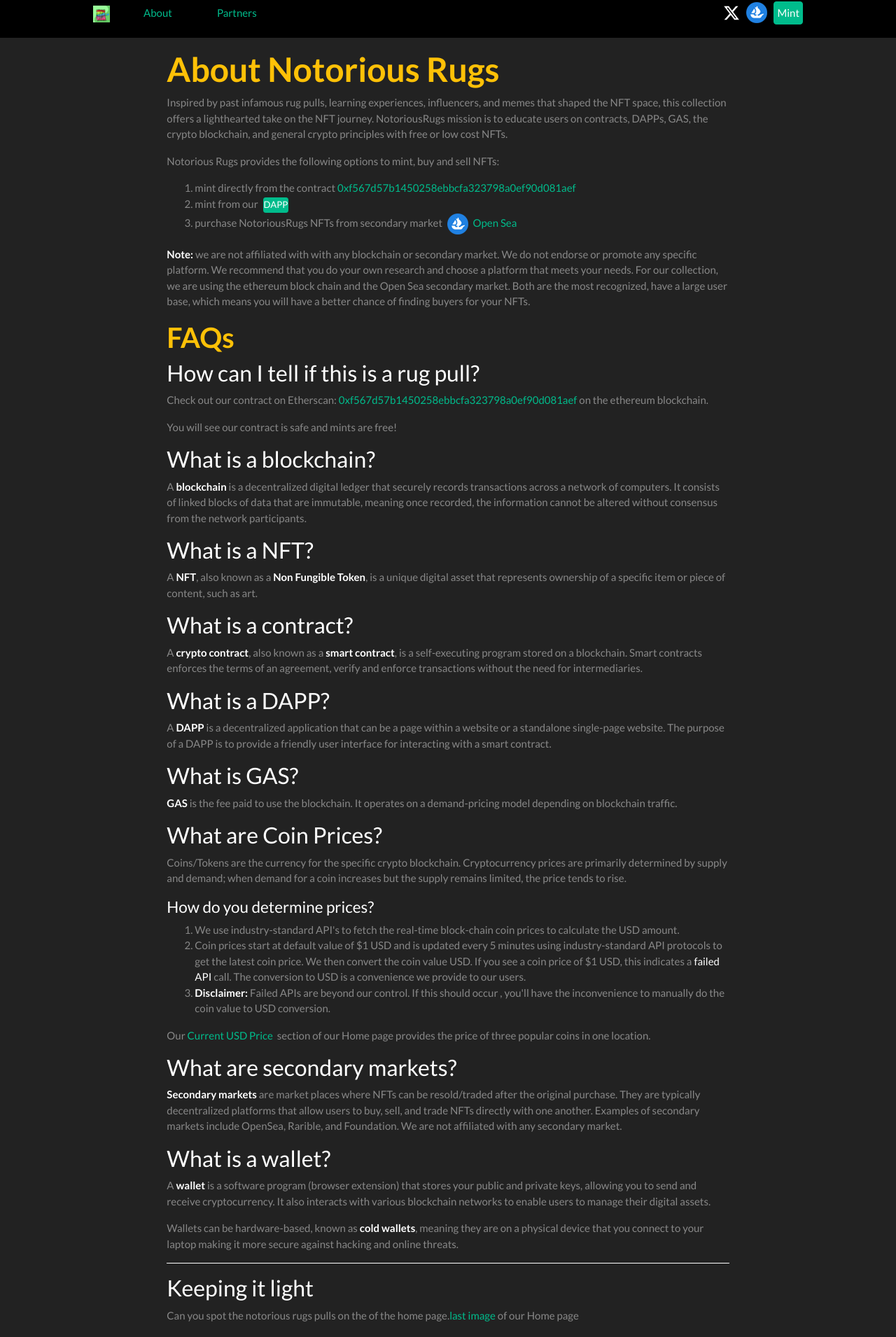
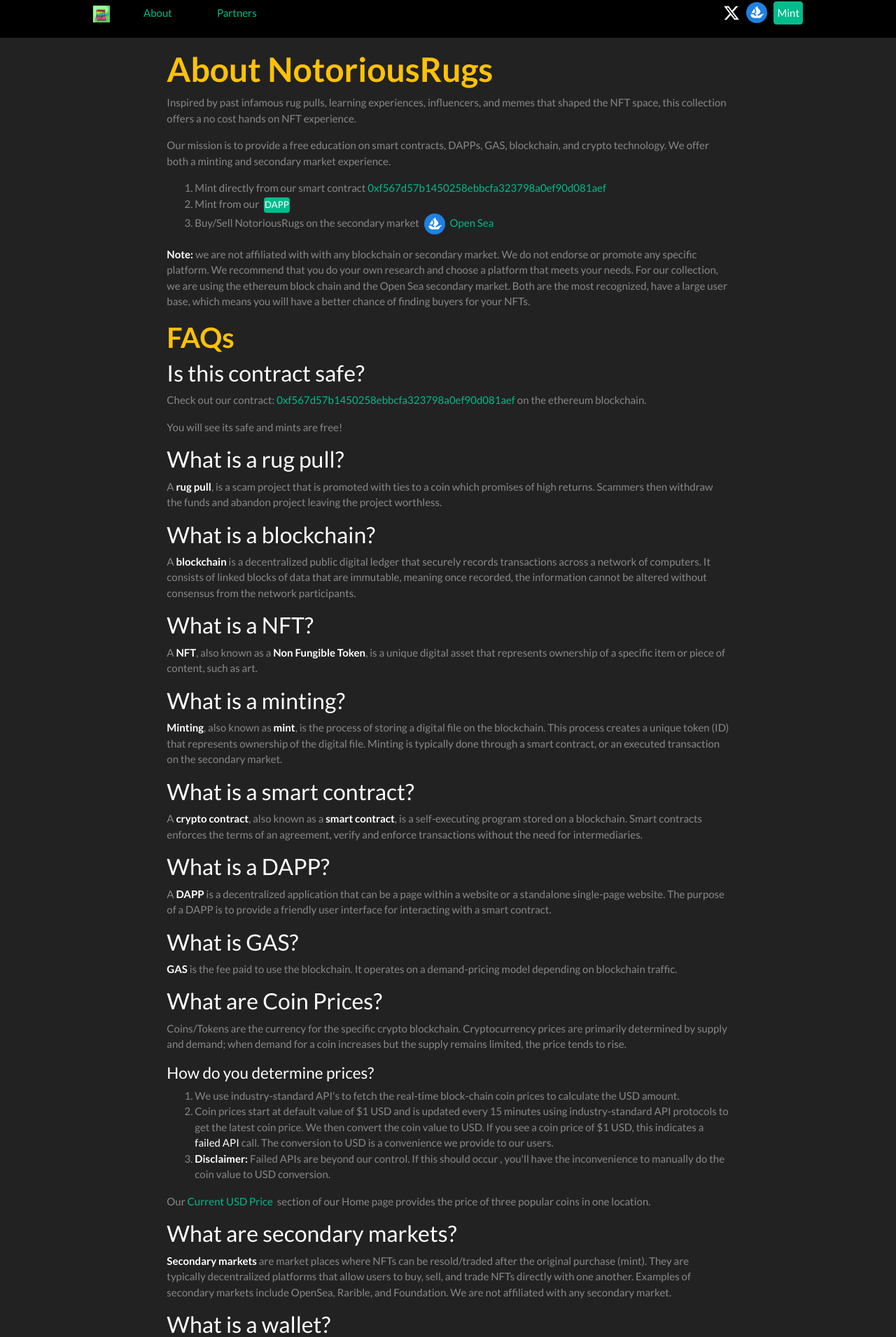
Before and after one commit to sal-420/RugzWeb, a React (Create React App) app: page /About in a window 1280 px wide. Shown: the part 49-1959 px from the top of the page at 70% size. Built offline with nearby package versions, Linux system fonts and the light colour scheme.

Commit message:
Refactor components and update metadata for improved clarity and consistency

```diff
--- a/src/Components/Crypto.js
+++ b/src/Components/Crypto.js
@@ -101,15 +101,10 @@ class Crypto extends Component {
 
     return (
       <>
-        <div>
-          <a href="#anchor-current-usd-price" id="anchor-current-usd-price">
-            <span className="d-none">
-              Anchor for crypto proices
-            </span>
-          </a>
-        </div>
-
-        <section className="crypto-container text-center">
+        <section
+          id="anchor-current-usd-price"
+          className="crypto-container text-center"
+        >
           <p className="text-white">
             Current USD Price (per Axios API) for 3 popular tokens updated every
             15 minutes
--- a/src/Components/MyCustomCard.css
+++ b/src/Components/MyCustomCard.css
@@ -8,6 +8,13 @@
   color: #F8F0E3;
 }
 .card:hover {
-  transform: scale(1.05);
+  /* transform: scale(1.05); */
   box-shadow: 0 10px 20px rgba(0, 0, 0, .12), 0 4px 8px rgba(0, 0, 0, 0.06);
 }
+
+#fpvnyc-card a:hover {
+  color: green;
+  /* Change to your preferred color */
+  text-decoration: underline;
+  transition: color 0.2s;
+}
--- a/src/Components/PartnerFpvNycCard.js
+++ b/src/Components/PartnerFpvNycCard.js
@@ -5,6 +5,7 @@ import Card from 'react-bootstrap/Card';
 function FpvNycPartnerCard() {
   return (
     <Card
+      id="fpvnyc-card"
       className="mb-4"
       style={{
         width: '28rem',
--- a/src/Components/RugzHomeSpashPage.js
+++ b/src/Components/RugzHomeSpashPage.js
@@ -4,14 +4,7 @@ import splashPage from '../images/splashpage.webp';
 export default function RugzHomeSpashPage() {
   return (
     <>
-      <div>
-        <a href="#anchor-splash-page" id="anchor-splash-page">
-          <span className="d-none">
-            Anchor for Boardwalk scene overlooking NFT rugs parting on a boat
-          </span>
-        </a>
-      </div>
-      <section id="anchor-splash-pageZ" className="d-flex-row bg-navy-purple">
+      <section id="anchor-splash-page" className="d-flex-row bg-navy-purple">
         <div className="">
           <img
             src={splashPage}
--- a/src/Pages/About.js
+++ b/src/Pages/About.js
@@ -13,17 +13,17 @@ export default function About() {
         <title>NotoriousRugs - About</title>
         <meta
           name="description"
-          content="6969 Free NFTs inspired by numerous appalling rug pulls. The first 4200 NFTs are completely free, while the rest are available at an almost-free price. Our mission is to provide users with an enjoyable experience and valuable education on their NFT journey."
+          content="6969 Free NFTs inspired by numerous appalling rug pulls. The first 4200 NFTs are completely free, while the rest are available at an almost-free price."
         />
-        <meta name="keywords" content="Free NFTs" />
+        <meta name="keywords" content="Free NFTs, NFT education" />
         <meta property="og:locale" content="es_ES" />
         <meta
           property="og:title"
-          content="NotoriousRugs - a collection of Free NFTs or low-cost NFTs"
+          content="NotoriousRugs - a collection of Free NFTs"
         />
         <meta
           property="og:description"
-          content="6969 Free NFTs inspired by numerous appalling rug pulls. The first 4200 NFTs are completely free, while the rest are available at an almost-free price. Our mission is to provide users with an enjoyable experience and valuable education on their NFT journey."
+          content="6969 Free NFTs inspired by numerous appalling rug pulls. The first 4200 NFTs are completely free, while the rest are available at an almost-free price."
         />
         <meta property="og:url" content="https://notoriousrugs.io" />
         <meta
@@ -34,22 +34,22 @@ export default function About() {
       </MetaTags>
       <main className="col-12 col-md-8 mx-auto text-muted">
         <p></p>
-        <h1 className="font-weight-bold">About Notorious Rugs</h1>
+        <h1 className="font-weight-bold">About NotoriousRugs</h1>
         <p>
           Inspired by past infamous rug pulls, learning experiences,
           influencers, and memes that shaped the NFT space, this collection
-          offers a lighthearted take on the NFT journey. NotoriousRugs mission
-          is to educate users on contracts, DAPPs, GAS, the crypto blockchain,
-          and general crypto principles with free or low cost NFTs.
+          offers a no cost hands on NFT experience.
+        </p>
+        <p>
+          {' '}
+          Our mission is to provide a free education on smart contracts, DAPPs,
+          GAS, blockchain, and crypto technology. We offer both a minting and
+          secondary market experience.
         </p>
         <div>
-          <p>
-            Notorious Rugs provides the following options to mint, buy and sell
-            NFTs:
-          </p>
           <ol>
             <li>
-              mint directly from the contract{' '}
+              Mint directly from our smart contract{' '}
               <a
                 href="https://etherscan.io/address/0xf567d57b1450258ebbcfa323798a0ef90d081aef#code"
                 alt="go to Etherscan contract address"
@@ -59,7 +59,7 @@ export default function About() {
               </a>
             </li>
             <li>
-              mint from our{' '}
+              Mint from our{' '}
               <MintButton
                 btnText="DAPP"
                 btnId="dapp"
@@ -68,7 +68,7 @@ export default function About() {
               />{' '}
             </li>
             <li>
-              purchase NotoriousRugs NFTs from secondary market &nbsp;
+              Buy/Sell NotoriousRugs on the secondary market &nbsp;
               <a
                 href="https://opensea.io/collection/notorious-rugs"
                 title="Open Sea"
@@ -97,9 +97,9 @@ export default function About() {
         </p>
         <section className="text-break text-wrap">
           <h2 className="font-weight-bold">FAQs</h2>
-          <h3>How can I tell if this is a rug pull?</h3>
+          <h3>Is this contract safe?</h3>
           <p>
-            Check out our contract on Etherscan:{' '}
+            Check out our contract:{' '}
             <a
               href="https://etherscan.io/address/0xf567d57b1450258ebbcfa323798a0ef90d081aef#code"
               aria-label="go to Etherscan contract address"
@@ -108,16 +108,26 @@ export default function About() {
             </a>
             &nbsp;on the ethereum blockchain.{' '}
           </p>
-          <p>You will see our contract is safe and mints are free!</p>
+          <p>You will see its safe and mints are free!</p>
+        </section>
+        <section>
+          <h3>What is a rug pull?</h3>
+          <p>
+            A <strong className="text-white">rug pull</strong>, is a scam
+            project that is promoted with ties to a coin which promises of high
+            returns. Scammers then withdraw the funds and abandon project
+            leaving the project worthless.
+          </p>
         </section>
         <section>
           <h3>What is a blockchain?</h3>
           <p>
             A <strong className="text-white">blockchain</strong> is a
-            decentralized digital ledger that securely records transactions
-            across a network of computers. It consists of linked blocks of data
-            that are immutable, meaning once recorded, the information cannot be
-            altered without consensus from the network participants.
+            decentralized public digital ledger that securely records
+            transactions across a network of computers. It consists of linked
+            blocks of data that are immutable, meaning once recorded, the
+            information cannot be altered without consensus from the network
+            participants.
           </p>
         </section>
         <section>
@@ -130,7 +140,18 @@ export default function About() {
           </p>
         </section>
         <section>
-          <h3>What is a contract?</h3>
+          <h3>What is a minting?</h3>
+          <p>
+            <strong className="text-white">Minting</strong>, also known as{' '}
+            <strong className="text-white"> mint</strong>, is the process of
+            storing a digital file on the blockchain. This process creates a
+            unique token (ID) that represents ownership of the digital file.
+            Minting is typically done through a smart contract, or an executed
+            transaction on the secondary market.
+          </p>
+        </section>
+        <section>
+          <h3>What is a smart contract?</h3>
           <p>
             A <strong className="text-white">crypto contract</strong>, also
             known as a <strong className="text-white">smart contract</strong>,
@@ -175,9 +196,9 @@ export default function About() {
             </li>
             <li>
               Coin prices start at default value of $1 USD and is updated every
-              5 minutes using industry-standard API protocols to get the latest
-              coin price. We then convert the coin value USD. If you see a coin
-              price of $1 USD, this indicates a{' '}
+              15 minutes using industry-standard API protocols to get the latest
+              coin price. We then convert the coin value to USD. If you see a
+              coin price of $1 USD, this indicates a{' '}
               <span className="text-white">failed API</span> call. The
               conversion to USD is a convenience we provide to our users.
             </li>
@@ -190,6 +211,7 @@ export default function About() {
           <p>
             Our
             <HashLink
+              smooth
               to="/#anchor-current-usd-price"
               scroll={(el) =>
                 el.scrollIntoView({ behavior: 'auto', block: 'end' })
@@ -206,9 +228,9 @@ export default function About() {
           <h3>What are secondary markets?</h3>
           <p>
             <strong className="text-white">Secondary markets</strong> are market
-            places where NFTs can be resold/traded after the original purchase.
-            They are typically decentralized platforms that allow users to buy,
-            sell, and trade NFTs directly with one another. Examples of
+            places where NFTs can be resold/traded after the original purchase
+            (mint). They are typically decentralized platforms that allow users
+            to buy, sell, and trade NFTs directly with one another. Examples of
             secondary markets include OpenSea, Rarible, and Foundation. We are
             not affiliated with any secondary market.
           </p>
@@ -223,7 +245,7 @@ export default function About() {
             their digital assets.
           </p>
           <p>
-            Wallets can be hardware-based, known as{' '}
+            Wallets can also be hardware-based, known as{' '}
             <strong className="text-white">cold wallets</strong>, meaning they
             are on a physical device that you connect to your laptop making it
             more secure against hacking and online threats.
@@ -233,25 +255,26 @@ export default function About() {
           <hr className="border-2 border-top border-white" />
         </section>
         <section>
-          <h3>Keeping it light</h3>
+          <p>That's enough jargon—begin your NFT journey and start minting!</p>
+          <h3>Test your NFT skills</h3>
           <p>
-            Can you spot the notorious rugs pulls on the&nbsp;
+            Can you spot the notorious rugs pulls on the{' '}
             {/* <LinkToAnchor
               anchorId="anchor-splash-page"
               anchorText="last image"
             />{' '} */}
-            of the home page.
+            {/* of the home page. */}
             <HashLink
               to="/#anchor-splash-page"
               scroll={(el) =>
                 el.scrollIntoView({ behavior: 'auto', block: 'end' })
               }
             >
-              last image
+              &nbsp;last image
             </HashLink>
-            &nbsp;of our Home page
+            &nbsp;of our Home page.
           </p>
-          <p>Having fun with animation:</p>
+          <p>Keep you NFT journey light:</p>
           <RugzHomeHumor />
         </section>
       </main>
```
Also changed, not shown: src/Components/RugzHomeHumor.js (+12 -6 lines), src/Pages/Home.js (+6 -7 lines), src/Pages/Partners.js (+6 -12 lines), public/manifest.json.
